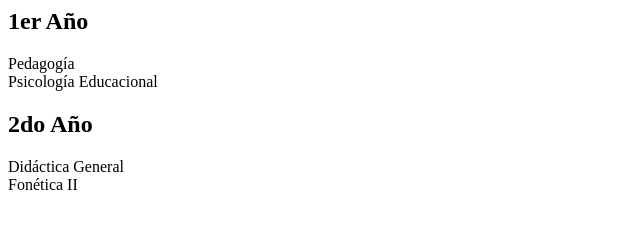
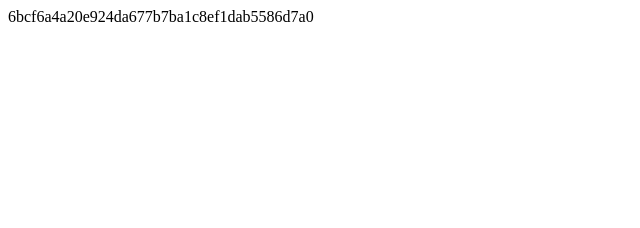
Before and after one commit to mxrinana/PI, a plain HTML site: page index.html in a window 1280 px wide. Shown: the whole page, without its empty margins (0-640 px from the left). Drawn offline with Linux system fonts and the light colour scheme.

Commit message:
Update index.html

```diff
--- a/index.html
+++ b/index.html
@@ -1,15 +1 @@
-<div class="grid">
-  <div class="semester-column">
-    <h2>1er Año</h2>
-    <div class="subject blocked">Pedagogía</div>
-    <div class="subject blocked">Psicología Educacional</div>
-    <!-- más materias -->
-  </div>
-
-  <div class="semester-column">
-    <h2>2do Año</h2>
-    <div class="subject blocked">Didáctica General</div>
-    <div class="subject blocked">Fonética II</div>
-    <!-- más materias -->
-  </div>
-</div>
+6bcf6a4a20e924da677b7ba1c8ef1dab5586d7a0
```
